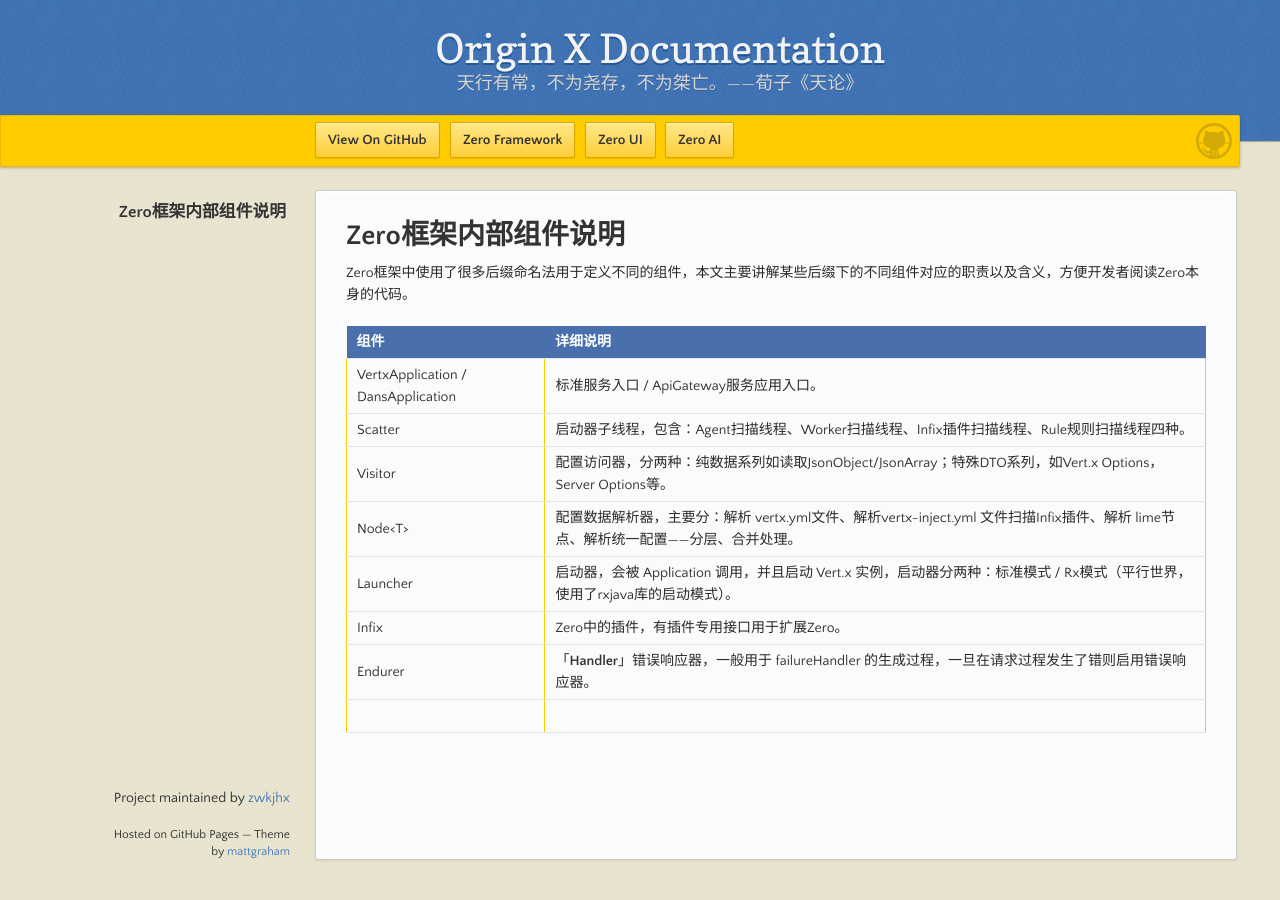
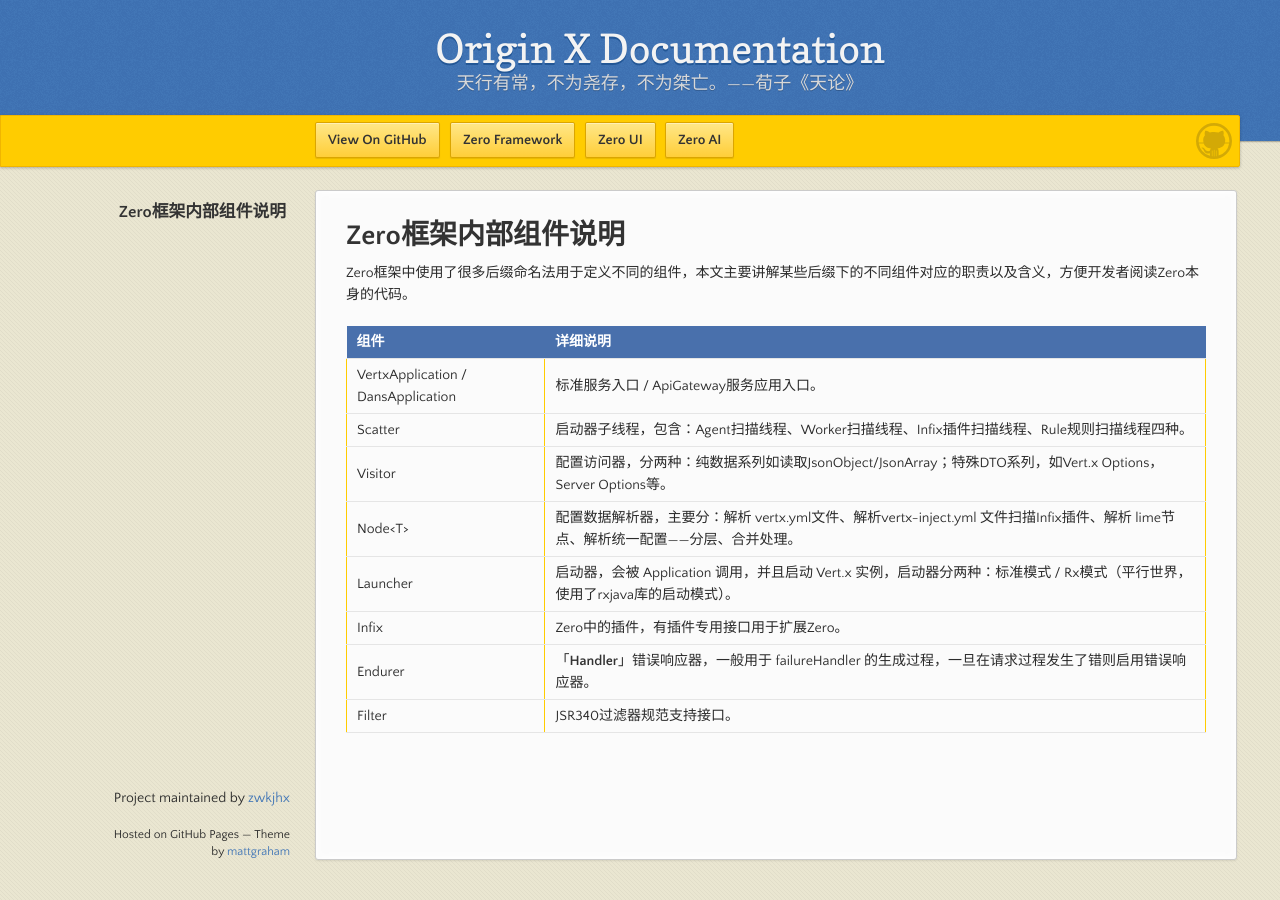
Before and after one commit to zwkjhx/ox-doc, a Jekyll site: the page built from specification/1-zerogui-fan/spc-004-zeronei-bu-zu-jian-shuo-ming.md, in a window 1280 px wide. Built offline with Jekyll 4.4.1, drawn with Linux system fonts in a browser that asks for light colours; our own code applies the rules of GitHub Pages for plain Markdown files.

Commit message:
Updates specification/1-zerogui-fan/spc-004-zeronei-bu-zu-jian-shuo-ming.md
Auto commit by GitBook Editor

```diff
--- a/specification/1-zerogui-fan/spc-004-zeronei-bu-zu-jian-shuo-ming.md
+++ b/specification/1-zerogui-fan/spc-004-zeronei-bu-zu-jian-shuo-ming.md
@@ -11,4 +11,4 @@
 | Launcher | 启动器，会被 Application 调用，并且启动 Vert.x 实例，启动器分两种：标准模式 / Rx模式（平行世界，使用了rxjava库的启动模式）。 |
 | Infix | Zero中的插件，有插件专用接口用于扩展Zero。 |
 | Endurer | 「**Handler**」错误响应器，一般用于 failureHandler 的生成过程，一旦在请求过程发生了错则启用错误响应器。 |
-|  |  |
+| Filter | JSR340过滤器规范支持接口。 |
```
